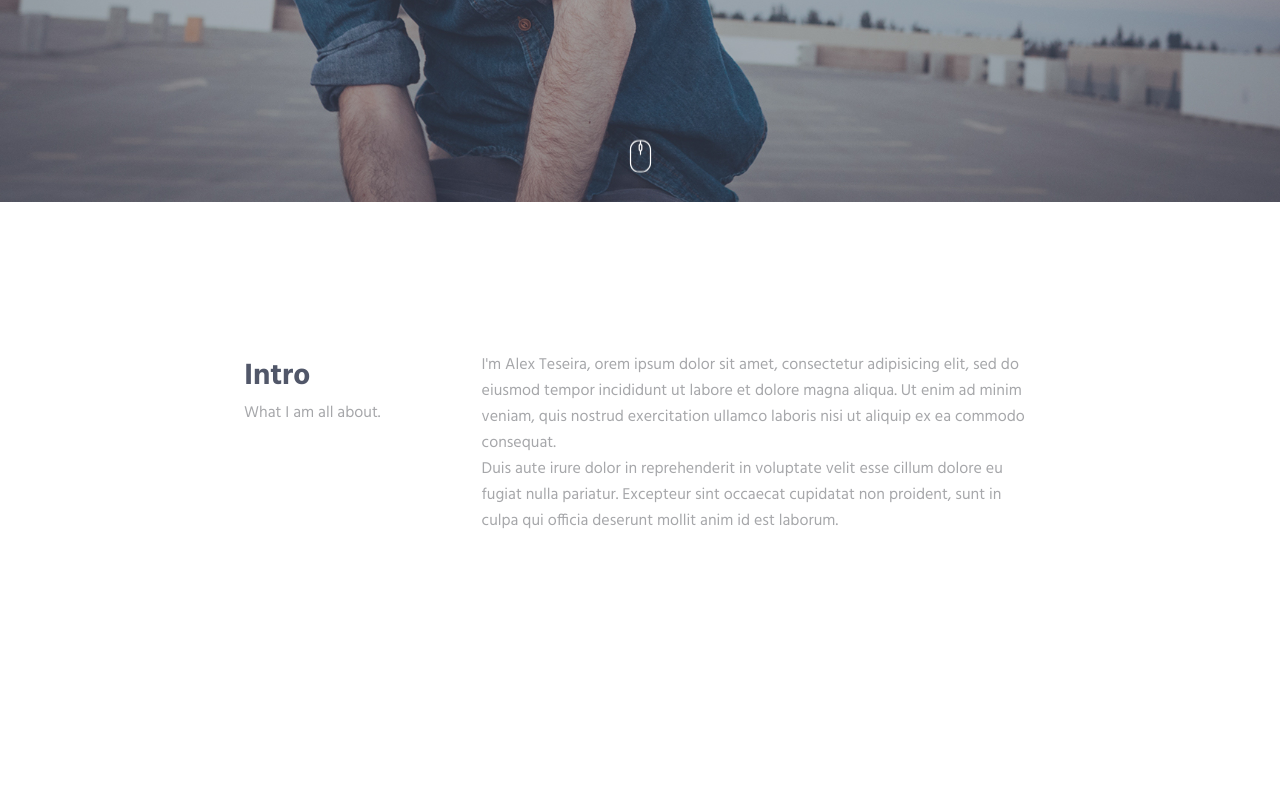
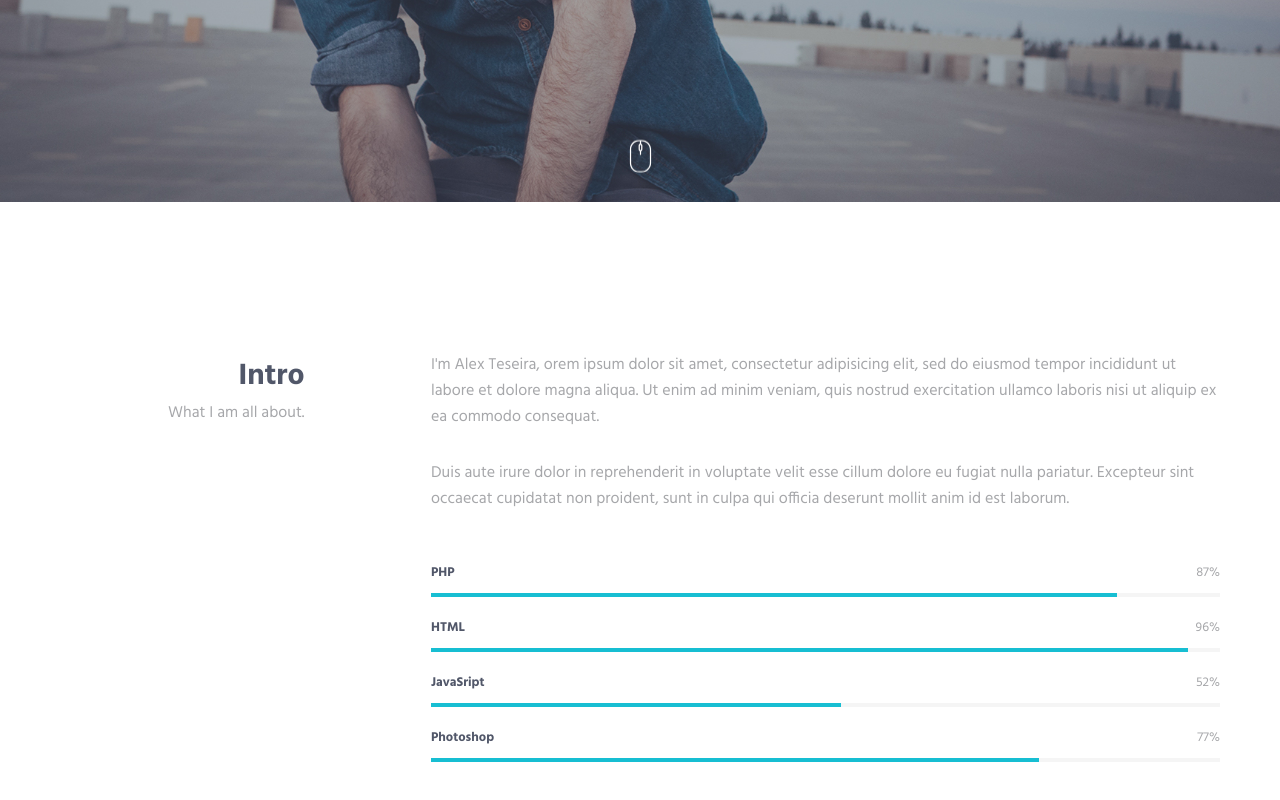
Before and after one commit to MatevosianArutiun/Aircv, a website: page src/index.html in a window 1280 px wide. Shown: the part 598-1398 px from the top of the page. Before the commit the page ends 1282 px from the top, so only its background shows below. Drawn offline with nearby package versions, Linux system fonts and the light colour scheme; files that its build step writes are made by us from their sources; files whose address does not match are found by name.

Commit message:
add progress

```diff
--- a/src/css/components/_intro.scss
+++ b/src/css/components/_intro.scss
@@ -3,6 +3,6 @@
     &__container {
         @include flex(space-between, flex-start, row);
         height: 100%;
-        width: 65%;
+        padding-left: 10%;
     }
 }
--- a/src/css/components/common/_aside.scss
+++ b/src/css/components/common/_aside.scss
@@ -1,5 +1,5 @@
 .aside {
-    width: 30%;
+    @include flex(center, flex-end, column);
     &__title {
         @include text($H700, 700, $title-color);
         font-family: $main-font;
--- a/src/css/components/common/_intro-content.scss
+++ b/src/css/components/common/_intro-content.scss
@@ -1,7 +1,15 @@
 .intro-content {
-    width: 70%;
+    width: 75%;
     &__text {
         @include text($H100, 400, $text-color);
         font-family: $main-font;
     }
+
+    &__text:first-child {
+        margin-bottom: 30px;
+    }
+
+    &__text:nth-last-child(2) {
+        margin-bottom: 50px;
+    }
 }
--- /dev/null
+++ b/src/css/components/common/_progress.scss
@@ -0,0 +1,31 @@
+.progress {
+    &__title {
+        @include flex(space-between, center, row);
+        margin-bottom: 10px;
+        @include text($H10, 700, $title-color);
+        font-family: $main-font;
+    }
+    &__percent {
+        @include text($H10, 400, $text-color);
+    }
+    &__indicator_one {
+        border: 2px solid $turquoise;
+        width: 87%;
+    }
+    &__indicator_two {
+        border: 2px solid $turquoise;
+        width: 96%;
+    }
+    &__indicator_three {
+        border: 2px solid $turquoise;
+        width: 52%;
+    }
+    &__indicator_four {
+        border: 2px solid $turquoise;
+        width: 77%;
+    }
+    &__indicator-full {
+        background-color: $line-progress;
+        margin-bottom: 20px;
+    }
+}
--- a/src/css/core/_vars.scss
+++ b/src/css/core/_vars.scss
@@ -2,6 +2,7 @@
 $white: #ffffff;
 $black: #161616;
 $line: #BABDC4;
+$line-progress: #F5F5F5;
 $title-color: #515769;
 $menu-text-color: #A6A7AA;
 $text-color: #A6A7AA;
@@ -28,7 +29,7 @@ $H300: calcRem(20px);
 $H200: calcRem(17px);
 $H100: calcRem(16px);
 $H50: calcRem(14px);
-$H10: calcRem(12px);
+$H10: calcRem(13px);
 
 $screen-iphone: 376px;
 $screen-iphone-plus: 451px;
--- a/src/css/style.scss
+++ b/src/css/style.scss
@@ -14,6 +14,7 @@
 @import "./components/common/scroll";
 @import "./components/common/aside";
 @import "./components/common/intro-content";
+@import "./components/common/_progress";
 
 
 // // Components
--- a/src/templates/intro.html
+++ b/src/templates/intro.html
@@ -15,7 +15,38 @@
                 eu fugiat nulla pariatur. Excepteur sint occaecat cupidatat non proident, sunt in culpa qui officia
                 deserunt mollit anim id est laborum.</p>
 
+
+            <ul class="section-intro__progress progress">
+
+                <li class="progress__box">
+                    <h5 class="progress__title">PHP<span class="progress__percent">87&#37;</span></h5>
+                    <div class="progress__indicator-full">
+                        <div class="progress__indicator progress__indicator_one"></div>
+                    </div>
+                </li>
+                <li class="progress__box">
+                    <h5 class="progress__title">HTML<span class="progress__percent">96&#37;</span></h5>
+                    <div class="progress__indicator-full">
+                        <div class="progress__indicator progress__indicator_two"></div>
+                    </div>
+                </li>
+                <li class="progress__box">
+                    <h5 class="progress__title">JavaSript<span class="progress__percent">52&#37;</span></h5>
+                    <div class="progress__indicator-full">
+                        <div class="progress__indicator progress__indicator_three"></div>
+                    </div>
+                </li>
+                <li class="progress__box">
+                    <h5 class="progress__title">Photoshop<span class="progress__percent">77&#37;</span></h5>
+                    <div class="progress__indicator-full">
+                        <div class="progress__indicator progress__indicator_four"></div>
+                    </div>
+                </li>
+
+            </ul>
+
         </div>
+
 
     </div>
 </section>
```
